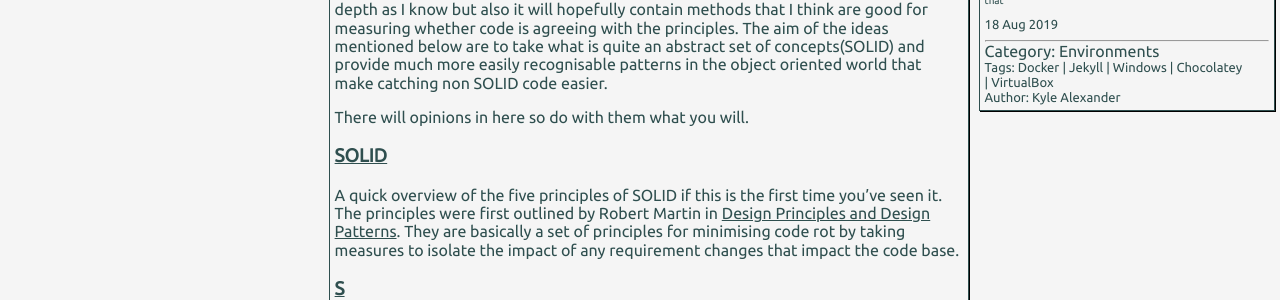
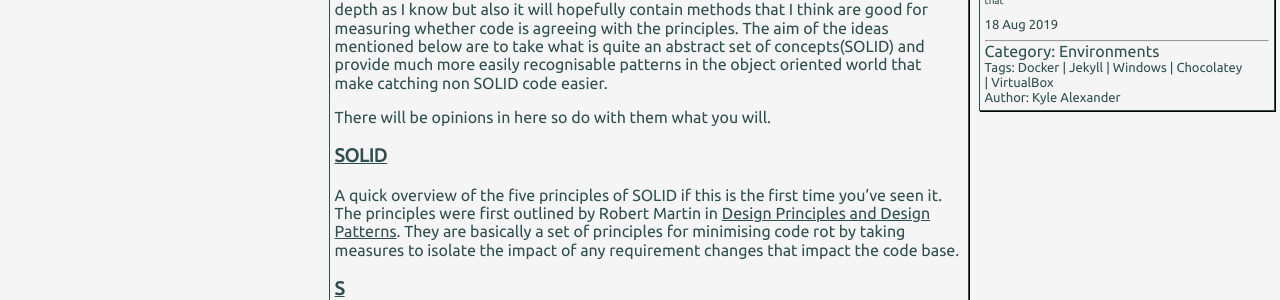
Before and after one commit to Mcphylus12/mcphylus12.github.io, a Jekyll site: the page built from _posts/2019-08-29-SOLID.md, in a window 1280 px wide. Shown: the part 645-945 px from the top of the page. Built offline with Jekyll 4.4.1, drawn with Linux system fonts in a browser that asks for light colours.

```diff
--- a/_data/projects.yml
+++ b/_data/projects.yml
@@ -1,6 +1,6 @@
 - title: Blazor ModelManager
   description: A framework written against Blazor to trivialise the acquisition and presentation of business models. The framework involves defining a business object, A manager for acquiring the object and finally any number of Blazor views that can be used to present the object.
   githubUrl: https://github.com/Mcphylus12/Blazor.ModelManager
-- title: Vue Experiments
-  description: A first dip into Vue with a goal of creating a shop to demo. Its more an exercise in trying to build generic systems in Vue. Currently the goals are A layout engine, A collection presentation engine, A data mocking layer and an observable system with pipes that has integrated caching and Vue support.
-  githubUrl: https://github.com/Mcphylus12/vue-experiments
+# - title: Vue Experiments
+#   description: A first dip into Vue with a goal of creating a shop to demo. Its more an exercise in trying to build generic systems in Vue. Currently the goals are A layout engine, A collection presentation engine, A data mocking layer and an observable system with pipes that has integrated caching and Vue support.
+#   githubUrl: https://github.com/Mcphylus12/vue-experiments
--- a/_posts/2019-08-29-SOLID.md
+++ b/_posts/2019-08-29-SOLID.md
@@ -18,7 +18,7 @@ excerpt_separator: <!--more-->
 ## What is it and how do we know we're doing it properly
 So this is my look at what SOLID is and as the title suggests how to check its being used properly. The second part of this is because in my opinion the SOLID principles are often left behind in the academic side of software development. You can pretty much ask anyone who has been in the industry for a while and most people will be able to reel the principles and their definitions without really thinking about it. That understanding is a necessary baseline but applying the principles in practice when either writing, designing or reviewing code seems to be something that's not nearly as common. With that in mind this article is going to run through the five principles as in depth as I know but also it will hopefully contain methods that I think are good for measuring whether code is agreeing with the principles. The aim of the ideas mentioned below are to take what is quite an abstract set of concepts(SOLID) and provide much more easily recognisable patterns in the object oriented world that make catching non SOLID code easier.
 
-There will opinions in here so do with them what you will.
+There will be opinions in here so do with them what you will.
 
 ### SOLID
 A quick overview of the five principles of SOLID if this is the first time you've seen it. The principles were first outlined by Robert Martin in [Design Principles and Design Patterns](https://web.archive.org/web/20150906155800/http://www.objectmentor.com/resources/articles/Principles_and_Patterns.pdf). They are basically a set of principles for minimising code rot by taking measures to isolate the impact of any requirement changes that impact the code base.
```
